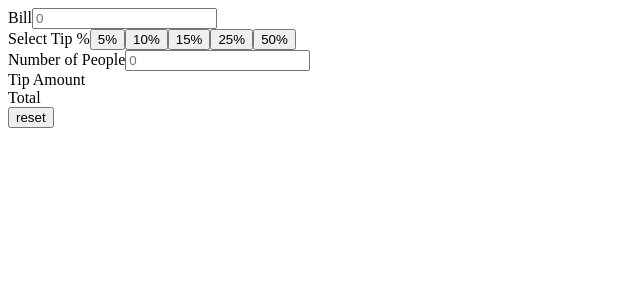
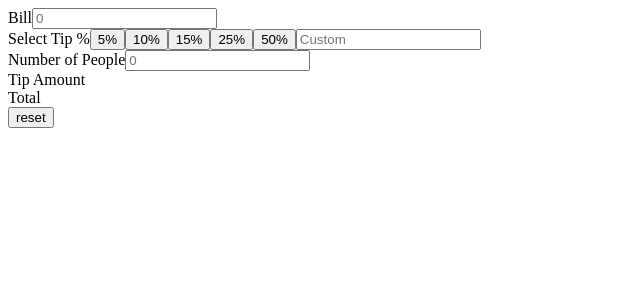
Before and after one commit to Th0rnike/tip-calculator-typescript, a React (Vite) app: page / in a window 1280 px wide. Shown: the top 300 px of the page, without its empty margins (0-640 px from the left). Built offline with nearby package versions, Linux system fonts and the light colour scheme.

Commit message:
dealing with custom checks

```diff
--- a/src/App.tsx
+++ b/src/App.tsx
@@ -6,9 +6,9 @@ function App() {
   const [bill, setBill] = useState<number>(0);
   const [people, setPeople] = useState<number>(0);
   const [tip, setTip] = useState<number>(0);
-  // const [custom, setCustom] = useState<number>(0);
+  const [custom, setCustom] = useState<number>(0);
 
-  const tipValue = Number((((bill / people) * tip) / 100).toFixed(2));
+  const tipValue = Number((((bill / people) * (tip || custom)) / 100).toFixed(2));
   const totalPrice = Number((bill / people).toFixed(2));
 
   const tipsArray = [5, 10, 15, 25, 50];
@@ -25,10 +25,8 @@ function App() {
   };
 
   // const customTip = (e: React.ChangeEvent<HTMLInputElement>) => {
-  //   const val = e.target.value;
-  //   const updateCustomTip = Number(val.split(".")[0]);
-  //   console.log(updateCustomTip);
-  //   setCustom(updateCustomTip);
+  //   const val = e.target.valueAsNumber;
+  //   setCustom(val);
   // };
 
   // const checkError = () => {
@@ -71,13 +69,14 @@ function App() {
             {t + "%"}
           </button>
         ))}
-        {/* <input
+        <input
           className="button"
           type="number"
           placeholder="Custom"
-          onChange={customTip}
+          onChange={updateTip}
+          onKeyDown={handleKeyDown}
           value={custom ? custom : ""}
-        /> */}
+        />
       </div>
       <div>
         <label htmlFor="people">Number of People</label>
@@ -89,7 +88,9 @@ function App() {
           value={people ? people : ""}
         />
       </div>
-      <div>Tip Amount {bill && tipValue && people ? tipValue : ""}</div>
+      <div>
+        Tip Amount {bill && (tipValue || custom) && people ? tipValue : ""}
+      </div>
       <div>Total {bill && people ? totalPrice : ""}</div>
       <button onClick={reset}>reset</button>
     </div>
```
